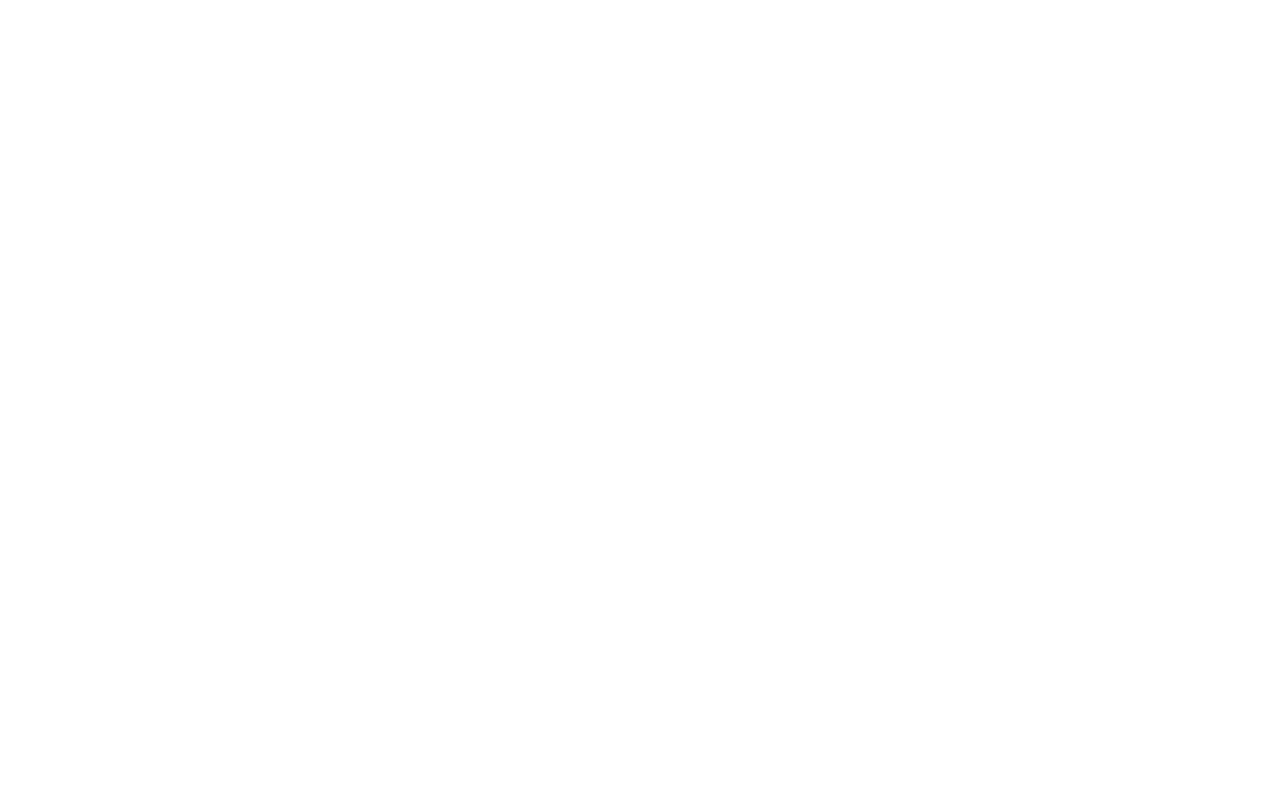
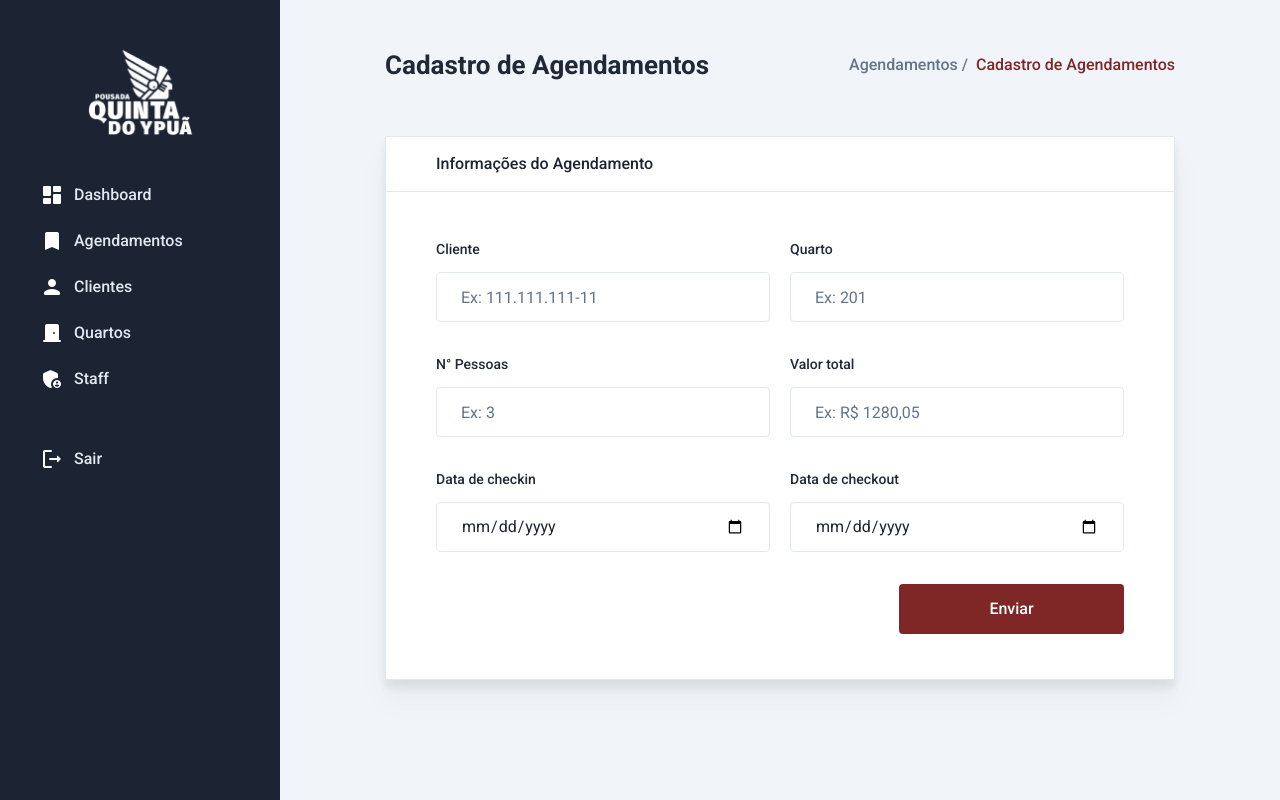
Before and after one commit to guilhermesordi/sgs-hospedagens, a Next.js app: page /add-booking in a window 1280 px wide. Built offline with nearby package versions, Linux system fonts and the light colour scheme.

Commit message:
feat: add booking start page

```diff
--- /dev/null
+++ b/src/components/AddBookingPage/AddBookingPage.tsx
@@ -0,0 +1,37 @@
+import { Button, Card, Header, HeroLayout, Input } from '@/components';
+import { Routes } from '@/constants';
+
+export const AddBookingPage = () => {
+  return (
+    <HeroLayout>
+      <Header.Root>
+        <Header.Title>Cadastro de Agendamentos</Header.Title>
+        <Header.Breadcrumbs parent="Agendamentos" page="Cadastro de Agendamentos" parentRoute={Routes.Bookings} />
+      </Header.Root>
+      <Card removePadding showScroll={false}>
+        <div className="px-[50px] py-[15px] text-dark text-base font-medium border-b border-b-[#E2E8F0]">
+          Informações do Agendamento
+        </div>
+        <div className="px-[50px] py-[45px]">
+          <div className="w-full h-[395px] flex-col justify-start items-start gap-[30px] inline-flex">
+            <div className="w-full justify-start items-start gap-5 inline-flex">
+              <Input label="Cliente" placeholder="Ex: 111.111.111-11" />
+              <Input label="Quarto" placeholder="Ex: 201" />
+            </div>
+            <div className="w-full justify-start items-start gap-5 inline-flex">
+              <Input label="N° Pessoas" placeholder="Ex: 3" />
+              <Input label="Valor total" placeholder="Ex: R$ 1280,05" />
+            </div>
+            <div className="w-full justify-start items-start gap-5 inline-flex">
+              <Input label="Data de checkin" type="date" />
+              <Input label="Data de checkout" type="date" />
+            </div>
+            <div className="self-stretch justify-end items-center gap-2.5 inline-flex">
+              <Button size="sm">Enviar</Button>
+            </div>
+          </div>
+        </div>
+      </Card>
+    </HeroLayout>
+  );
+};
--- /dev/null
+++ b/src/components/AddBookingPage/index.ts
@@ -0,0 +1 @@
+export * from './AddBookingPage';
--- a/src/components/BookingsPage/BookingsPage.tsx
+++ b/src/components/BookingsPage/BookingsPage.tsx
@@ -2,6 +2,7 @@
 import { Routes } from '@/constants';
 import { format } from 'date-fns';
 import { StatusChip } from './StatusChip';
+import { useRouter } from 'next/router';
 
 export const BookingsPage = () => {
   const mockTable = [
@@ -61,6 +62,8 @@
     },
   ];
 
+  const router = useRouter();
+
   return (
     <HeroLayout>
       <Header.Root>
@@ -69,7 +72,7 @@
       </Header.Root>
       <div className="w-full flex flex-col gap-5">
         <div className="w-full flex justify-end">
-          <Button>Cadastrar Novo</Button>
+          <Button onClick={() => router.push(Routes.AddBooking)}>Cadastrar Novo</Button>
         </div>
         <Card>
           <Table.Root>
--- a/src/components/Card/Card.tsx
+++ b/src/components/Card/Card.tsx
@@ -1,8 +1,13 @@
-type CardProps = React.PropsWithChildren<{}>;
+type CardProps = React.PropsWithChildren<{
+  removePadding?: boolean;
+  showScroll?: boolean;
+}>;
 
-export const Card = ({ children }: CardProps) => {
+export const Card = ({ children, removePadding, showScroll = true }: CardProps) => {
   return (
-    <div className="w-full bg-white p-[30px] rounded-sm	border border-[#E2E8F0] drop-shadow-xl overflow-auto max-w-full">
+    <div
+      className={`w-full bg-white ${removePadding ? '' : 'p-[30px]'} rounded-sm	border border-[#E2E8F0] drop-shadow-xl ${showScroll ? 'overflow-auto max-w-full' : ''}`}
+    >
       {children}
     </div>
   );
--- a/src/components/index.ts
+++ b/src/components/index.ts
@@ -4,6 +4,7 @@
 export * from './CustomersPage';
 export * from './RoomsPage';
 export * from './StaffPage';
+export * from './AddBookingPage';
 
 export * from './Input';
 export * from './Button';
--- a/src/constants/routes.ts
+++ b/src/constants/routes.ts
@@ -5,4 +5,5 @@
   Customers = '/customers',
   Rooms = '/rooms',
   Staff = '/staff',
+  AddBooking = '/add-booking',
 }
--- a/src/pages/add-booking.tsx
+++ b/src/pages/add-booking.tsx
@@ -1,3 +1,5 @@
-export default function AddCustomerPage() {
-  return <></>;
+import { AddBookingPage } from '@/components';
+
+export default function AddBooking() {
+  return <AddBookingPage />;
 }
```
